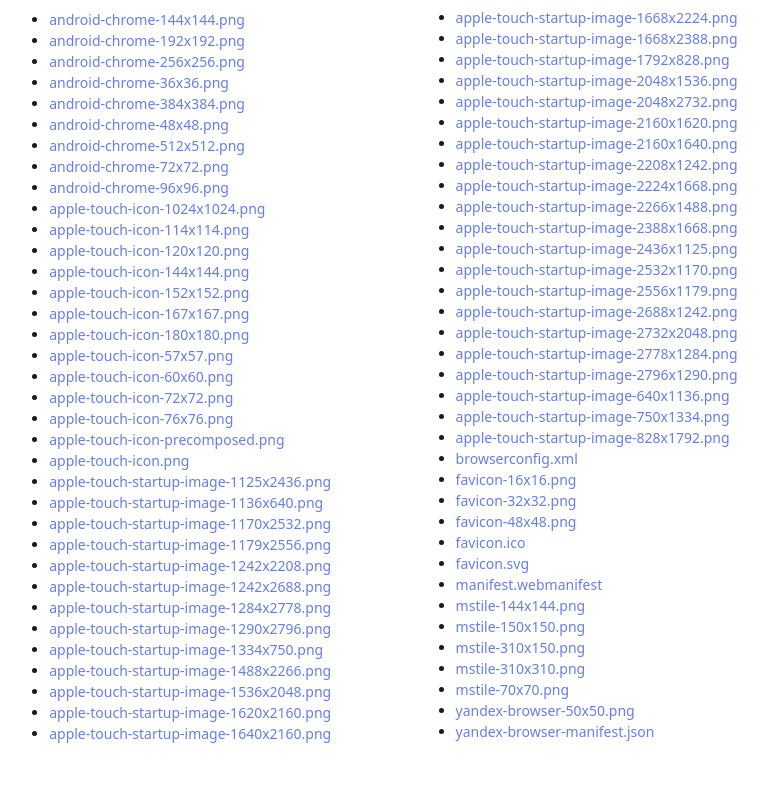
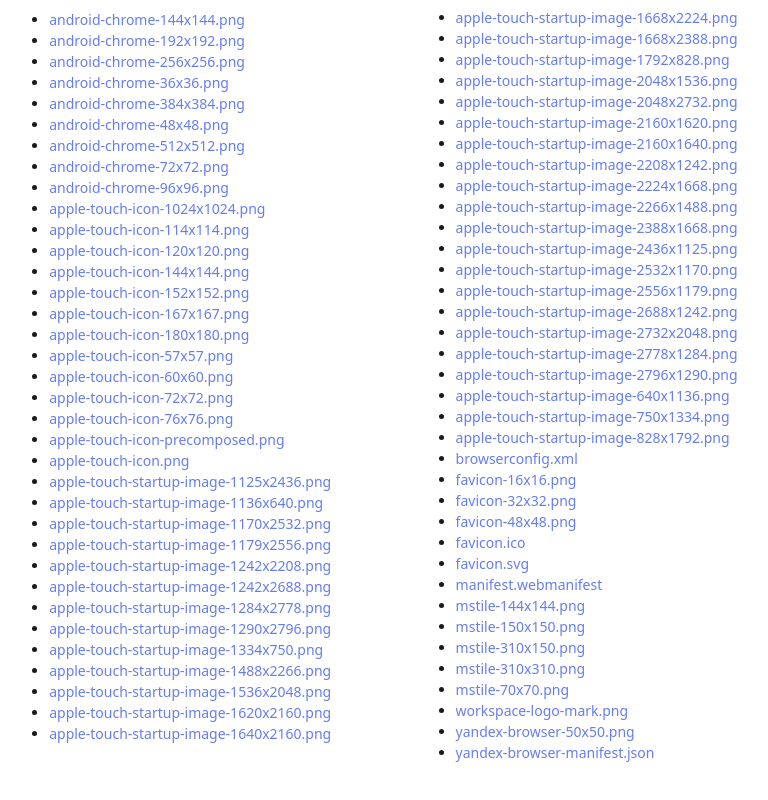
Before and after one commit to melbinjp/favicon, a plain HTML site: page index.html in a window 1280 px wide. Shown: the part 674-1474 px from the top of the page, without its empty margins (210-978 px from the left). Drawn offline with Linux system fonts and the light colour scheme.

Commit message:
deploy: 8fb97ace0ea091db8ae04bc0731b88dc26c85bbb

```diff
--- a/index.html
+++ b/index.html
@@ -115,6 +115,7 @@
       <li><a href="https://favicon.wecanuseai.com/mstile-310x150.png">mstile-310x150.png</a></li>
       <li><a href="https://favicon.wecanuseai.com/mstile-310x310.png">mstile-310x310.png</a></li>
       <li><a href="https://favicon.wecanuseai.com/mstile-70x70.png">mstile-70x70.png</a></li>
+      <li><a href="https://favicon.wecanuseai.com/workspace-logo-mark.png">workspace-logo-mark.png</a></li>
       <li><a href="https://favicon.wecanuseai.com/yandex-browser-50x50.png">yandex-browser-50x50.png</a></li>
       <li><a href="https://favicon.wecanuseai.com/yandex-browser-manifest.json">yandex-browser-manifest.json</a></li>
   </ul>
```
Also changed, not shown: workspace-logo-mark.png (added).
